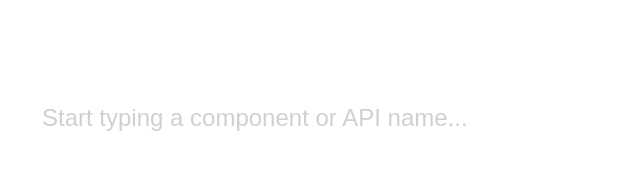
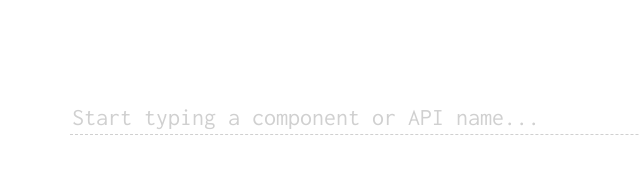
Before and after one commit to paulshen/react-native-api, a React (Create React App) app in the folder site/: page /1 in a window 1280 px wide. Shown: the top 190 px of the page, without its empty margins (0-640 px from the left). Built offline with nearby package versions, Linux system fonts and the light colour scheme.

Commit message:
ui tweaks

```diff
--- a/site/src/index.css
+++ b/site/src/index.css
@@ -2,6 +2,10 @@ body {
   margin: 0;
   padding: 0;
   font-family: Roboto, sans-serif;
+}
+
+input {
+  font-family: Inconsolata, monospace;
 }
 
 input::-webkit-input-placeholder {
@@ -11,3 +15,7 @@ input::-webkit-input-placeholder {
 pre {
   overflow: scroll;
 }
+
+a {
+  color: #333333;
+}
--- a/site/src/ui/pages/ComponentPage.js
+++ b/site/src/ui/pages/ComponentPage.js
@@ -12,6 +12,27 @@ function removeCommentsFromDocblock(docblock) {
     .split('\n')
     .map(line => line.trim().replace(/^\* ?/, ''))
     .join('\n');
+}
+
+function PropRow({ prop, propName }) {
+  return (
+    <div style={Styles.PropRow} key={propName}>
+      <div style={Styles.PropLeft}>
+        <div style={Styles.PropName}>{propName}</div>
+      </div>
+      <div style={Styles.PropRight}>
+        <div style={Styles.PropType}>
+          {(prop.type || prop.flowType) &&
+            renderTypehint(prop.flowType || prop.type)}
+        </div>
+        <div style={Styles.PropMeta}>
+          <Markdown>
+            {prop.description}
+          </Markdown>
+        </div>
+      </div>
+    </div>
+  );
 }
 
 export default class ComponentPage extends React.Component {
@@ -38,7 +59,8 @@ export default class ComponentPage extends React.Component {
                 <a
                   href={
                     `https://facebook.github.io/react-native/docs/${componentName.toLowerCase()}.html`
-                  } style={Styles.Link}>
+                  }
+                  style={Styles.Link}>
                   Official Docs
                 </a>
               </div>
@@ -46,7 +68,8 @@ export default class ComponentPage extends React.Component {
                 <a
                   href={
                     `https://github.com/facebook/react-native/tree/master/${component.filepath}`
-                  } style={Styles.Link}>
+                  }
+                  style={Styles.Link}>
                   Source
                 </a>
               </div>
@@ -68,24 +91,7 @@ export default class ComponentPage extends React.Component {
                     Object.keys(component.props)
                   ).map(propName => {
                     let prop = component.props[propName];
-                    return (
-                      <div style={Styles.PropRow} key={propName}>
-                        <div style={Styles.PropLeft}>
-                          <div style={Styles.PropName}>{propName}</div>
-                        </div>
-                        <div style={Styles.PropRight}>
-                          <div style={Styles.PropType}>
-                            {(prop.type || prop.flowType) &&
-                              renderTypehint(prop.flowType || prop.type)}
-                          </div>
-                          <div style={Styles.PropMeta}>
-                            <Markdown>
-                              {prop.description}
-                            </Markdown>
-                          </div>
-                        </div>
-                      </div>
-                    );
+                    return <PropRow prop={prop} propName={propName} key={propName} />;
                   })}
                 </div>
               </div>}
@@ -185,7 +191,6 @@ const Styles = {
     color: '#999999',
     fontSize: 12,
     lineHeight: 1.5,
-    overflow: 'scroll',
   },
   Section: {
     marginBottom: 50,
@@ -217,8 +222,9 @@ const Styles = {
     fontWeight: 700,
   },
   PropMeta: {
-    color: '#CCCCCC',
     fontSize: 12,
+    lineHeight: 1.3,
+    opacity: 0.3,
   },
   PropEnumValues: {
     color: '#000000',
--- a/site/src/ui/pages/MainPage.js
+++ b/site/src/ui/pages/MainPage.js
@@ -22,6 +22,10 @@ export default class MainPage extends React.Component {
         ? Data[filteredComponents[0]].componentName
         : '',
     };
+  }
+
+  componentDidMount() {
+    window.addEventListener('keydown', this._onKeyDown);
   }
 
   _processParams = (componentName, query) => {
@@ -53,6 +57,10 @@ export default class MainPage extends React.Component {
         ),
       });
     }
+  }
+
+  componentWillUnmount() {
+    window.removeEventListener('keydown', this._onKeyDown);
   }
 
   _filterListWithQuery = (list, query) => {
@@ -109,13 +117,12 @@ export default class MainPage extends React.Component {
 
     return (
       <div style={Styles.Page}>
-        <div>
+        <div style={Styles.InputSection}>
           <input
             type="text"
             value={this.state.query}
             placeholder="Start typing a component or API name..."
             onChange={this._onChangeQuery}
-            onKeyDown={this._onKeyDown}
             style={Styles.Input}
           />
         </div>
@@ -152,16 +159,25 @@ const Styles = {
     maxWidth: 1200,
     paddingTop: 100,
   },
+  InputSection: {
+    marginLeft: 30,
+    marginRight: 30,
+  },
   Input: {
-    border: 0,
+    borderColor: '#d0d0d0',
+    borderStyle: 'dashed',
+    borderWidth: '0 0 1px',
     display: 'block',
     fontSize: 24,
     marginBottom: 40,
+    outline: 'none',
     paddingBottom: 4,
     paddingTop: 4,
     width: '100%',
   },
   ComponentList: {
+    paddingLeft: 30,
+    paddingRight: 30,
     WebkitColumnCount: 4,
   },
   ComponentListEntry: {},
```
